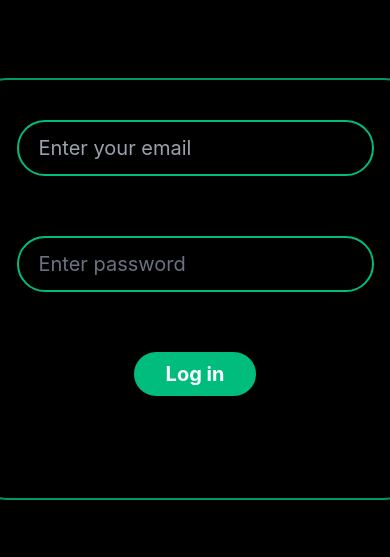
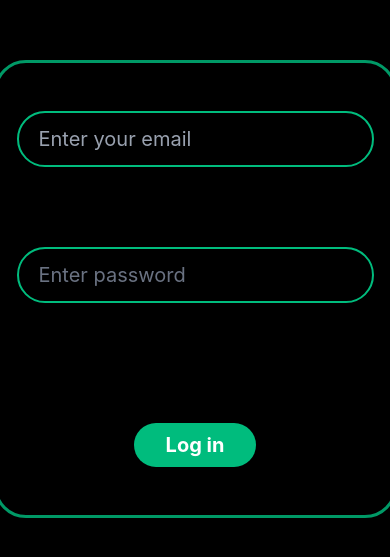
Before and after one commit to ankit-tiwari-0/Employee-Management-System, a React (Vite) app in the folder Employee-Management-System/: page / in a window 390 px wide. Shown: the part 133-690 px from the top of the page. Built offline with nearby package versions, Linux system fonts and the light colour scheme.

Commit message:
asing task

```diff
--- a/Employee-Management-System/src/Component/Auth/Login.jsx
+++ b/Employee-Management-System/src/Component/Auth/Login.jsx
@@ -15,7 +15,7 @@ const Login = ({handleLogin}) => {
   }
   return (
     <div className='flex h-screen w-full lg:w-screen items-center justify-center '>
-      <div className='border-2 rounded-4xl p-10 lg:p-20 h-1/2  border-emerald-600  '>
+      <div className='border-3 rounded-4xl py-12 px-5 lg:p-20  lg:h-1/2  border-emerald-600  '>
         <form onSubmit={(e) => {
           submitHandler(e)
         }}
@@ -25,7 +25,7 @@ const Login = ({handleLogin}) => {
             onChange={(e) => {
               setgmail(e.target.value)
             }}
-            required className='border-2 border-emerald-500 rounded-full bg-transparent outline-none text-xl py-3 px-5 placeholder:text-gray-400 active:scale-95 '
+            required className='border-2 border-emerald-500 rounded-full bg-transparent outline-none text-xl py-3 px-5 placeholder:text-gray-400 active:scale-95 mb-5 '
             type="email" placeholder='Enter your email' />
           <input
             value={password}
@@ -33,7 +33,7 @@ const Login = ({handleLogin}) => {
               setpassword(e.target.value)
             }}
             required className='border-2 border-emerald-500 rounded-full bg-transparent lg:mt-5 mt-15 outline-none text-xl py-3 px-5 placeholder:text-gray-500 active:scale-95   hover:bg-pink-200' type="password" placeholder='Enter password' />
-          <button className='border-none lg:mt-5 mt-15 bg-emerald-500 rounded-full  text-white outline-none font-bold text-xl py-2 px-8 cursor-pointer active:scale-50 hover:bg-pink-300 hover:text-pink-100 ' >Log in</button>
+          <button className='border-none lg:mt-15 mt-30 bg-emerald-500 rounded-full  text-white outline-none font-bold text-xl py-2 px-8 cursor-pointer active:scale-50 hover:bg-pink-300 hover:text-pink-100 ' >Log in</button>
         </form>
       </div>
 
--- a/Employee-Management-System/src/Component/other/CreateTask.jsx
+++ b/Employee-Management-System/src/Component/other/CreateTask.jsx
@@ -7,16 +7,26 @@ const CreateTask = () => {
     const [taskDate, settaskDate] = useState('')
     const [asignTo, setasignTo] = useState('')
     const [category, setcategory] = useState('')
-    const [task, settask] = useState({})
+    const [newtask, setnewtask] = useState({})
 
     const submitHandler = (e) =>{
         e.preventDefault()
-       settask({taskDate,taskDescription,taskTitle,asignTo,category,active:false,newTask:true,failed:true,completed:false})
-        // setasignTo('')
-        // setcategory('')
-        // settaskTitle('')
-        // settaskDate('')
-        // settaskDescription('')
+       setnewtask({taskDate,taskDescription,taskTitle,asignTo,category,active:false,newTask:true,failed:false,completed:false})
+
+       const data = JSON.parse(localStorage.getItem('employees'))
+
+       data.forEach(function(elem){
+        if (asignTo == elem.firstName){
+            elem.tasks.push(newtask)
+            console.log(elem);
+
+        }
+       })
+        setasignTo('')
+        setcategory('')
+        settaskTitle('')
+        settaskDate('')
+        settaskDescription('')
 
 
 
```
